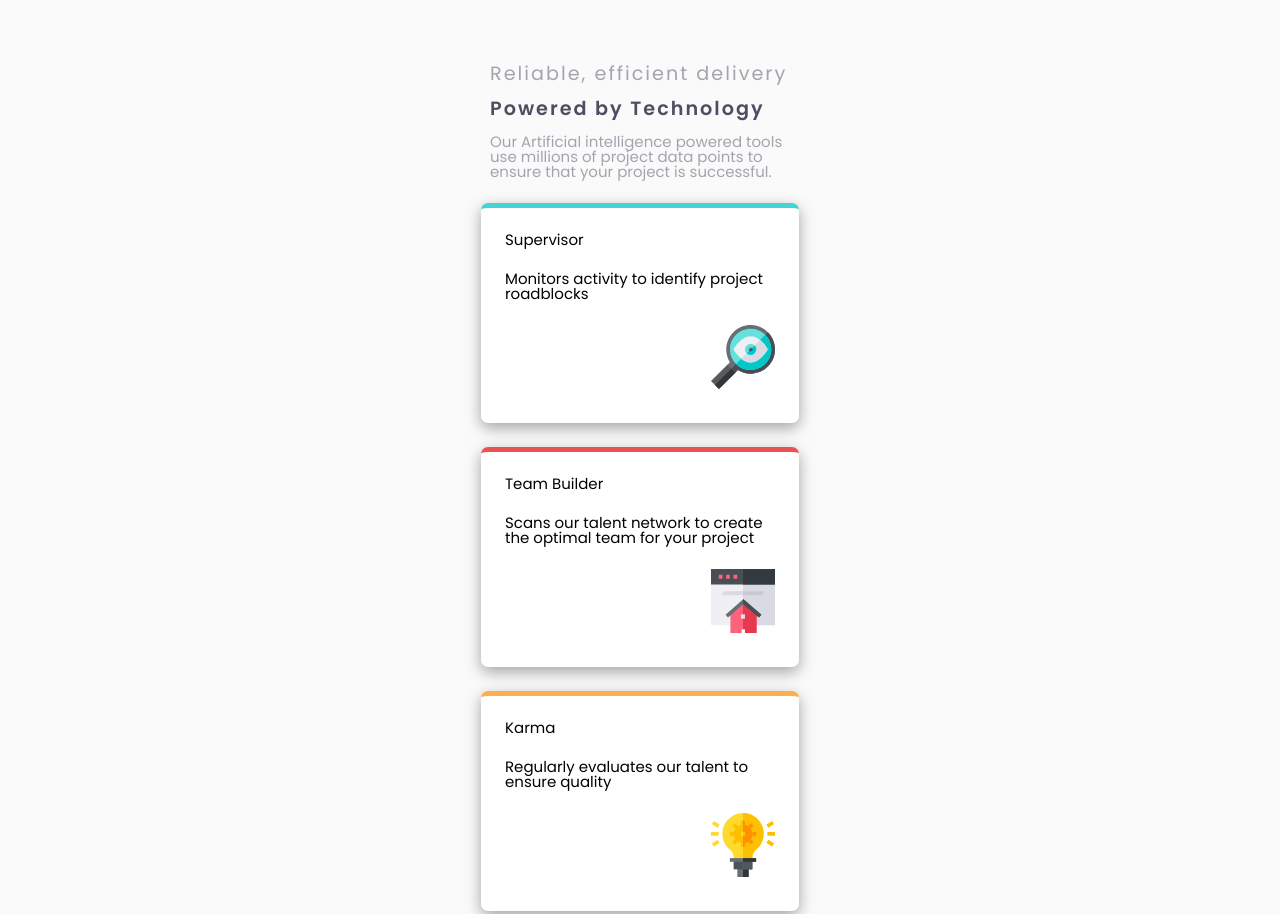
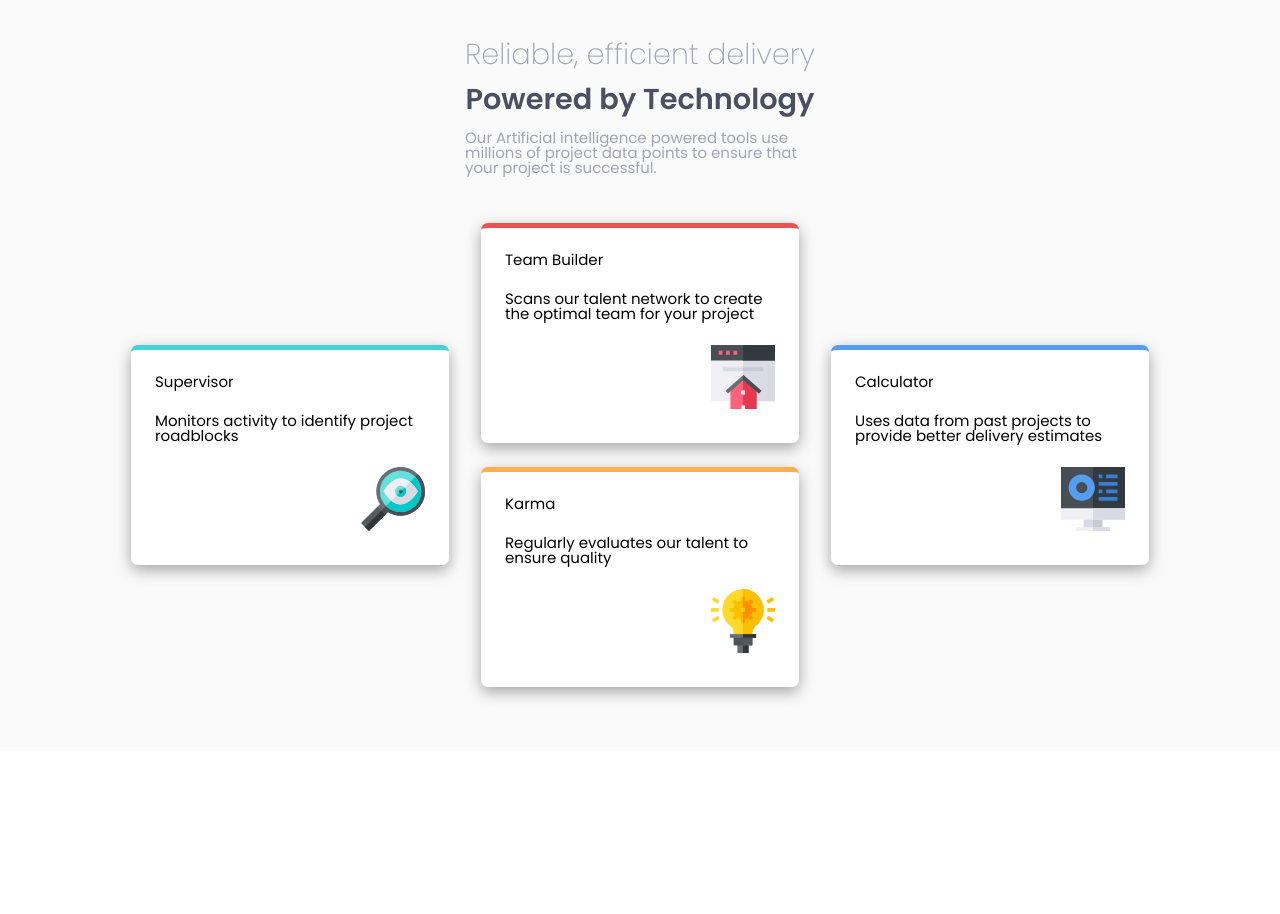
Before and after one commit to kuushal/frontend-mentor, a plain HTML site: page four-card-feature-section/index.html in a window 1280 px wide. Shown: the top 914 px of the page. After the commit the page ends 800 px from the top, so only its background shows below. Drawn offline with Linux system fonts and the light colour scheme.

Commit message:
four-card-feature-section: finish desktop layout

```diff
--- a/four-card-feature-section/style.css
+++ b/four-card-feature-section/style.css
@@ -183,6 +183,7 @@ main {
 .heading {
     color: var(--grayish-blue);
     font-size: 1.2rem;
+    font-weight: var(--fw-light);
     letter-spacing: 2px;
 }
 
@@ -230,3 +231,52 @@ main {
 .card__logo {
     justify-self: end;
 }
+
+/* Media Queries */
+@media screen and (min-width:1074px) {
+    .container {
+        display: grid;
+        grid-template-columns: repeat(3, 350px);
+        grid-template-rows: 120px, repeat(7, 100px);
+
+        justify-content: center;
+        padding-top: 2.5rem;
+    }
+
+    .header {
+        grid-column: 2/2;
+        grid-row: 1/2;
+    }
+
+    .team-builder {
+        grid-row: 3/5;
+        grid-column: 2/2;
+    }
+
+    .karma {
+        grid-row: 5/7;
+        grid-column: 2/2;
+    }
+
+    .supervisor {
+        grid-column: 1/1;
+        grid-row: 4/6;
+    }
+
+    .calculator {
+        grid-column: 3/3;
+        grid-row: 4/6;
+    }
+
+    .header {
+        max-width: 400px;
+    }
+
+    .heading,
+    .slogan {
+        font-size: 1.8rem;
+        letter-spacing: 0;
+        font-size: 1.8rem;
+        justify-self: center;
+    }
+}
```
